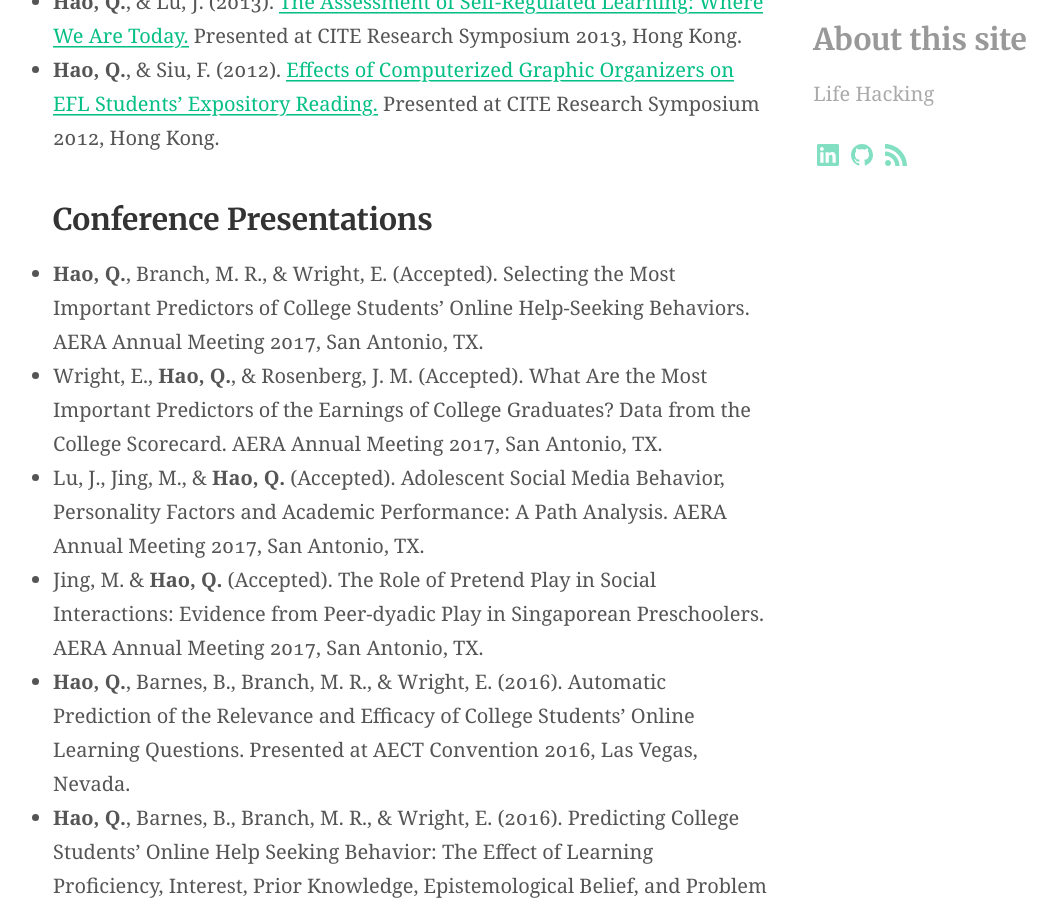
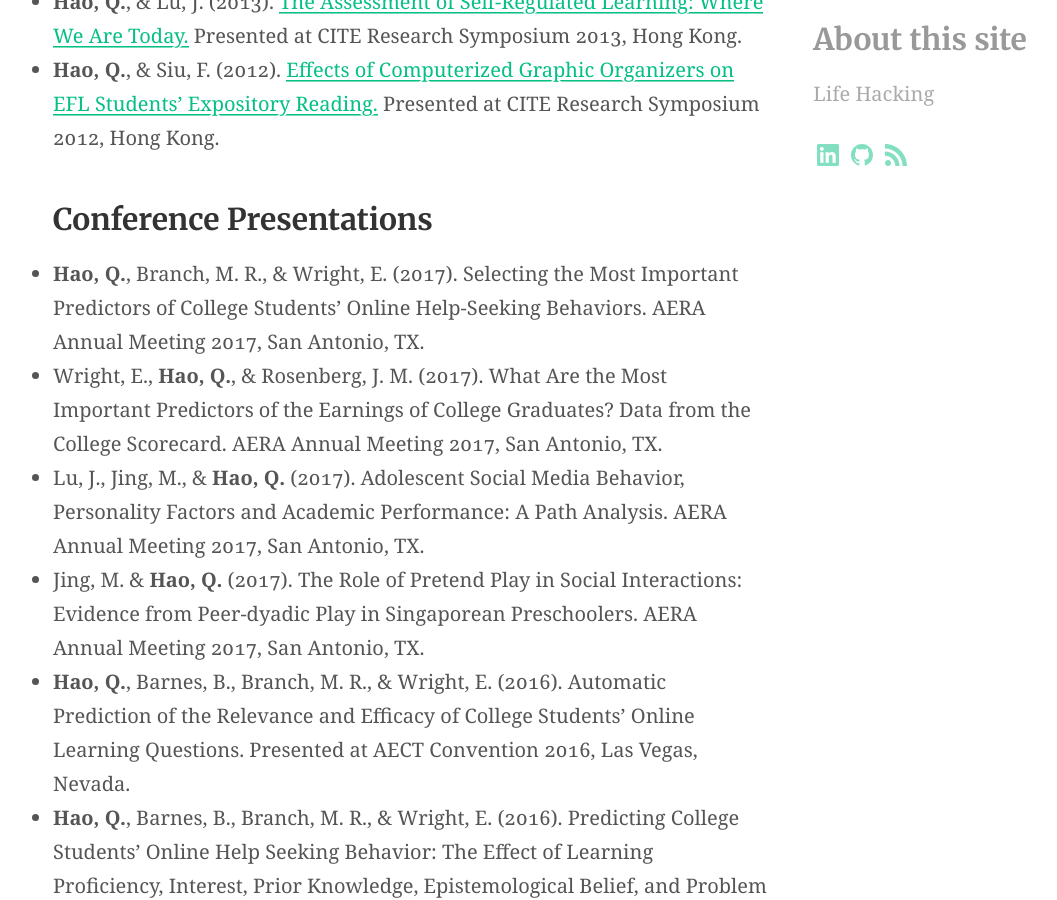
Before and after one commit to Neo-Hao/neo-hao.github.io, a Jekyll site: the page built from cv.md, in a window 1280 px wide and 900 px high, scrolled down 2447 px. Shown: the whole window, without its empty margins (11-1068 px from the left). Built offline with Jekyll 4.4.1, drawn with Linux system fonts in a browser that asks for light colours; some of the changed text lies outside the part shown.

Commit message:
cv update

```diff
--- a/cv.md
+++ b/cv.md
@@ -47,13 +47,13 @@
 
 ### Conference Presentations
 
-* <strong>Hao, Q.</strong>, Branch, M. R., & Wright, E. (Accepted). Selecting the Most Important Predictors of College Students’ Online Help-Seeking Behaviors. AERA Annual Meeting 2017, San Antonio, TX.
+* <strong>Hao, Q.</strong>, Branch, M. R., & Wright, E. (2017). Selecting the Most Important Predictors of College Students’ Online Help-Seeking Behaviors. AERA Annual Meeting 2017, San Antonio, TX.
 
-* Wright, E., <strong>Hao, Q.</strong>, & Rosenberg, J. M. (Accepted). What Are the Most Important Predictors of the Earnings of College Graduates? Data from the College Scorecard. AERA Annual Meeting 2017, San Antonio, TX.
+* Wright, E., <strong>Hao, Q.</strong>, & Rosenberg, J. M. (2017). What Are the Most Important Predictors of the Earnings of College Graduates? Data from the College Scorecard. AERA Annual Meeting 2017, San Antonio, TX.
 
-* Lu, J., Jing, M., & <strong>Hao, Q.</strong> (Accepted). Adolescent Social Media Behavior, Personality Factors and Academic Performance: A Path Analysis. AERA Annual Meeting 2017, San Antonio, TX.
+* Lu, J., Jing, M., & <strong>Hao, Q.</strong> (2017). Adolescent Social Media Behavior, Personality Factors and Academic Performance: A Path Analysis. AERA Annual Meeting 2017, San Antonio, TX.
 
-* Jing, M. & <strong>Hao, Q.</strong> (Accepted). The Role of Pretend Play in Social Interactions: Evidence from Peer-dyadic Play in Singaporean Preschoolers. AERA Annual Meeting 2017, San Antonio, TX.
+* Jing, M. & <strong>Hao, Q.</strong> (2017). The Role of Pretend Play in Social Interactions: Evidence from Peer-dyadic Play in Singaporean Preschoolers. AERA Annual Meeting 2017, San Antonio, TX.
 
 * <strong>Hao, Q.</strong>, Barnes, B., Branch, M. R., & Wright, E. (2016). Automatic Prediction of the Relevance and Efficacy of College Students’ Online Learning Questions. Presented at AECT Convention 2016, Las Vegas, Nevada.
 
@@ -87,6 +87,16 @@
 
 * Hao, Q. (2015). <a href="http://neo-hao.github.io/sem/" target="_blank">Introduction to Confirmatory Factor Analysis and Structural Equation Modeling</a>. Workshop for Graduate Students Majored in Journalism from University of Georgia, Athens, GA.
 
+### Assigned Teaching
+
+* January 2017 - May 2017, Co-Instructor of <em>Creativity, Technology, and How the Brain Learns</em>, Learning, Design and Technology, University of Georgia.
+
+* May 2016 - June 2016, Co-Instructor of <em>EDIT 2000 Introduction to Computers for Teachers</em>, Learning, Design and Technology, University of Georgia.
+
+* August 2015 - December 2015, Co-Instructor of <em>FYOS1001 First Year Odyssey</em>, Learning, Design and Technology, University of Georgia.
+
+* August 2015 - December 2015, Co-Instructor of <em>EDIT 4170 Instructional Design</em>, Learning, Design and Technology, University of Georgia.
+
 ## Service
 
 ### Invited Review
```
Also changed, not shown: other parts of cv.md (+1 -1 lines).
